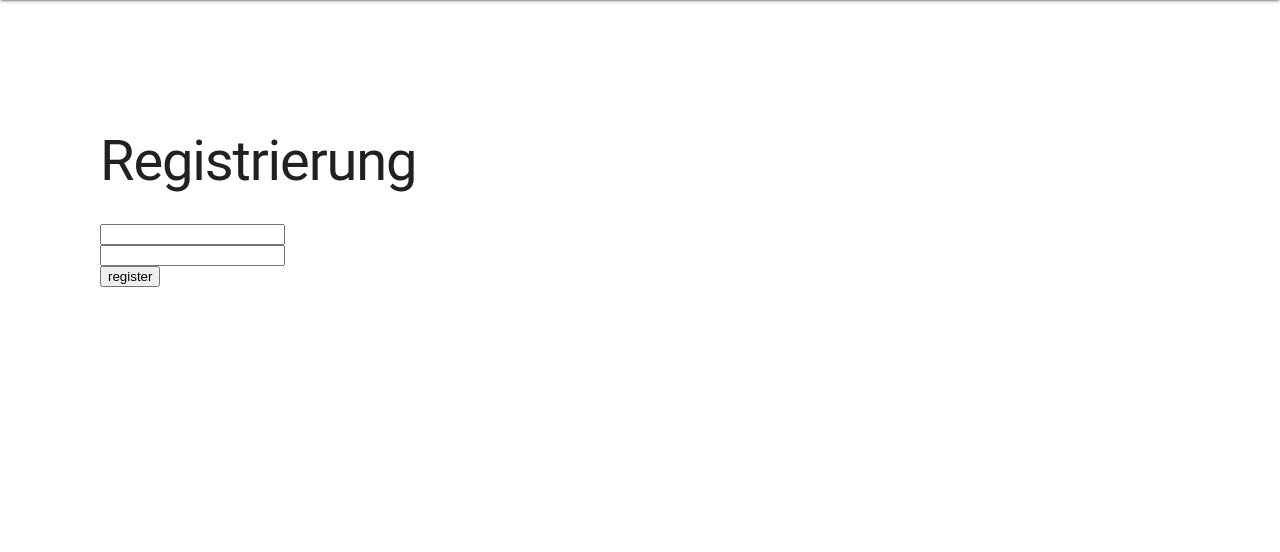
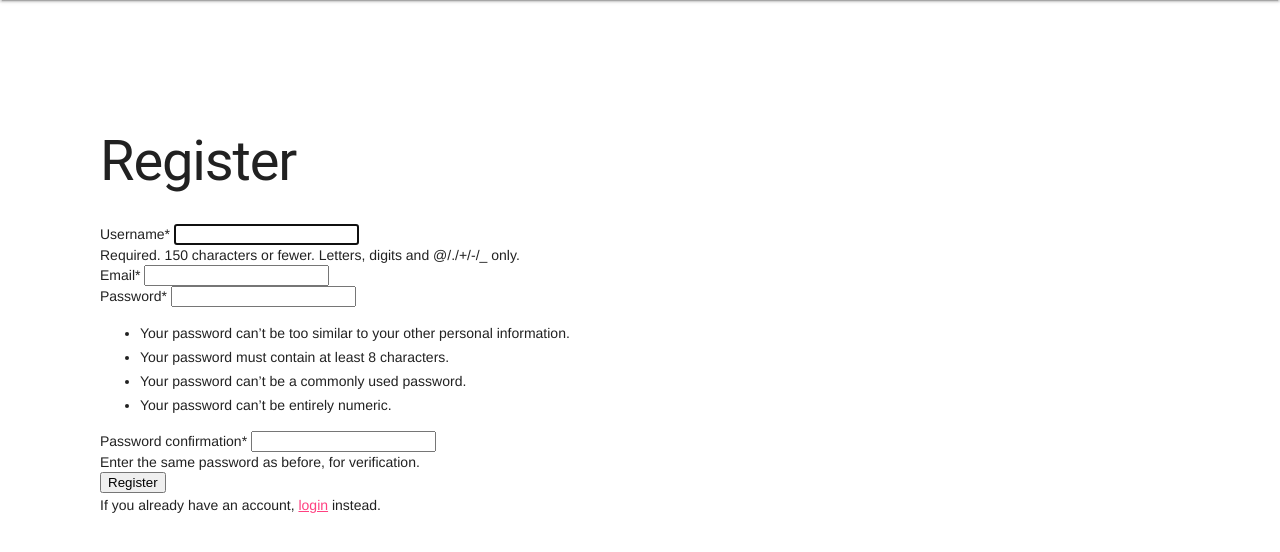
Before and after one commit to JonasRegener/Django-ChatApp, a Django app: page /register/ in a window 1280 px wide. Shown: the part 64-616 px from the top of the page. Run offline with Django 4.2, Linux system fonts and the light colour scheme; some libraries are stand-ins or nearby versions.

Commit message:
reworked register with crispy forms

```diff
--- /dev/null
+++ b/first_django_app/chat/forms.py
@@ -0,0 +1,17 @@
+from django import forms
+from django.contrib.auth.forms import UserCreationForm
+from django.contrib.auth.models import User
+
+class NewUserForm(UserCreationForm):
+	email = forms.EmailField(required=True)
+
+	class Meta:
+		model = User
+		fields = ("username", "email", "password1", "password2")
+
+	def save(self, commit=True):
+		user = super(NewUserForm, self).save(commit=False)
+		user.email = self.cleaned_data['email']
+		if commit:
+			user.save()
+		return user
--- a/first_django_app/chat/models.py
+++ b/first_django_app/chat/models.py
@@ -1,7 +1,7 @@
 from django.db import models
-from django.db.models.fields import DateField
 from datetime import date
 from django.conf import settings
+
 
 
 class Chat(models.Model):
--- a/first_django_app/chat/templates/register/register.html
+++ b/first_django_app/chat/templates/register/register.html
@@ -1,15 +1,21 @@
+
+
+
 {% extends "base.html" %}
 
 {% block content %}
 
-<h1> Registrierung </h1>
-<form method="POST" action="/register/">
+{% load crispy_forms_tags %}
 
-{% csrf_token %}
+<!--Register-->
+<div class="container py-5">
+	<h1>Register</h1>
+	<form method="POST">
+		{% csrf_token %}
+		{{ register_form|crispy }}
+		<button class="btn btn-primary" type="submit">Register</button>
+	</form>
+	<p class="text-center">If you already have an account, <a href="/login">login</a> instead.</p>
+</div>
 
-    <input type="hidden" name="redirect" value="{{ redirect }}">
-<div> <input name="username" type="text"></div>
-<div> <input name="password" type="password"></div>
-<div> <button> register </button></div>
-</form>
 {% endblock %}
--- a/first_django_app/chat/views.py
+++ b/first_django_app/chat/views.py
@@ -4,18 +4,33 @@ from django.http import HttpResponseRedirect
 from django.contrib.auth import authenticate, login
 from django.contrib.auth.decorators import login_required
 from django.contrib.auth.models import User
-
+from django.http import JsonResponse
+from django.core import serializers
+from django.shortcuts import  render, redirect
+from django.contrib import messages
+from django.shortcuts import  render, redirect
+from .forms import NewUserForm
+from django.contrib.auth import login
+from django.contrib import messages
 # Create your views here.
 @login_required(login_url='/login/')
 def index(request):
+        """
+        This is a view to render the html.
+        """
         if request.method =='POST':
             print("Recieved data: " + request.POST['textmessage'])
             myChat = Chat.objects.get(id=1)
-            Message.objects.create(text=request.POST['textmessage'], chat=myChat, author=request.user, revciever=request.user)
+            new_message = Message.objects.create(text=request.POST['textmessage'], chat=myChat, author=request.user, revciever=request.user)
+            serialized_object = serializers.serialize('json', [new_message, ])
+            return JsonResponse(serialized_object[1:-1], safe=False)
         chatMessages = Message.objects.filter(chat__id=1)
         return  render(request, 'chat/index.html', {'messages': chatMessages })
 
 def login_view(request):
+    """
+    This is a view to render the html.
+    """
     redirect = request.GET.get('next')
     if request.method =='POST':
         user = authenticate(username=request.POST.get('username'), password=request.POST.get('password'))
@@ -27,10 +42,15 @@ def login_view(request):
            return render(request, 'auth/login.html', {'wrongPassword': True, 'redirect': redirect})
     return render (request, 'auth/login.html', {'redirect': redirect})
 
-def register (request):
-    redirect = request.GET.get('next')
-    if request.method =='POST':
-        user = User.objects.create_user(username=request.POST.get('username'),
-                                 password=request.POST.get('password'))
-        user.save()
-    return render (request, 'register/register.html', {'redirect': redirect})
+def register(request):
+
+	if request.method == "POST":
+		form = NewUserForm(request.POST)
+		if form.is_valid():
+			user = form.save()
+			login(request, user)
+			messages.success(request, "Registration successful." )
+			return redirect("main:homepage")
+		messages.error(request, "Unsuccessful registration. Invalid information.")
+	form = NewUserForm()
+	return render (request=request, template_name="register/register.html", context={"register_form":form})
```
Also changed, not shown: first_django_app/chat/templates/chat/index.html (+24 -14 lines), first_django_app/first_django_app/settings.py (+6 -1 lines), 1 other file.
